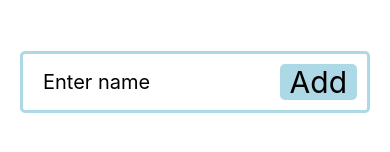
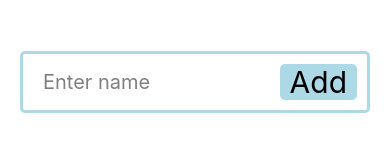
Before and after one commit to joakim-ha/countingstuff, a React Native app: screen / in a window 390 px wide. Shown: the part 686-838 px from the top of the page. Built offline with nearby package versions, Linux system fonts and the light colour scheme.

Commit message:
Refactor and add small user specific functionalities using useRef

```diff
--- a/App.js
+++ b/App.js
@@ -1,6 +1,6 @@
 import AsyncStorage from "@react-native-async-storage/async-storage";
 import { StatusBar } from "expo-status-bar";
-import { useState, useEffect } from "react";
+import { useState, useEffect, useRef } from "react";
 import {
   KeyboardAvoidingView,
   ScrollView,
@@ -14,8 +14,11 @@ import { SafeAreaView, SafeAreaProvider } from "react-native-safe-area-context";
 import { AddRow } from "./components/AddRow";
 import { CountableRow } from "./components/CountableRow";
 import { loadCountables, saveCountables } from "./storage/CountableStorage";
+import ValidationService from "./utils/validation";
 
 export default function App() {
+  const scrollViewRef = useRef(null);
+
   const [countables, setCountables] = useState([]);
   const [isLoaded, setIsLoaded] = useState(false);
 
@@ -45,16 +48,11 @@ export default function App() {
     sortCountablesByCount();
   };
 
-  const addNewCountable = (name) => {
-    if (name === "") {
-      console.warn("Item name cannot be empty.");
+  const addNewCountable = (name, index) => {
+    if (!ValidationService.addRowValidation(name, countables, index)) {
       return;
     }
-
-    if (countables.some((countable) => countable.name === name)) {
-      console.warn("Item already exists.");
-      return;
-    }
+    scrollViewRef.current.scrollToEnd({ animated: true });
 
     const newState = [...countables, { name, count: 0 }];
     setCountables(newState);
@@ -69,26 +67,6 @@ export default function App() {
     }
   };
 
-  /*   const renderRightActions = () => {
-    return (
-      <TouchableOpacity
-        style={{
-          backgroundColor: "red",
-          justifyContent: "center",
-          alignItems: "center",
-          width: 100,
-          height: "100%",
-        }}
-        onPress={() => {
-          // Implement your delete action here
-          console.log("Item deleted");
-        }}
-      >
-        <Text style={{ color: "white" }}>Delete</Text>
-      </TouchableOpacity>
-    );
-  }; */
-
   // https://medium.com/@nickyang0501/keyboardavoidingview-not-working-properly-c413c0a200d4
 
   return (
@@ -98,7 +76,7 @@ export default function App() {
     >
       <SafeAreaProvider>
         <SafeAreaView style={styles.container}>
-          <ScrollView>
+          <ScrollView ref={scrollViewRef}>
             {countables.length === 0 ? (
               <Text style={styles.noCountablesText}>
                 Chirp chirp... no birds here. Get out of your house and start
--- a/components/AddRow.js
+++ b/components/AddRow.js
@@ -2,6 +2,7 @@ import { useState } from "react";
 import { View, TextInput, StyleSheet, Keyboard } from "react-native";
 
 import { CountableButton } from "./CountableButton";
+import { CommonStyles } from "../styles/CommonStyles";
 
 export const AddRow = ({ addNewCountable }) => {
   const [name, setName] = useState("");
@@ -10,10 +11,11 @@ export const AddRow = ({ addNewCountable }) => {
     <View style={styles.addRowContainer}>
       <View style={styles.inputContainer}>
         <TextInput
-          style={styles.text}
+          style={CommonStyles.textInput}
           placeholder="Enter name"
           onChangeText={(text) => setName(text)}
           value={name}
+          maxLength={25}
         />
       </View>
       <CountableButton
@@ -45,9 +47,4 @@ const styles = StyleSheet.create({
     flex: 1,
     marginRight: 5,
   },
-  text: {
-    fontSize: 20,
-    flexShrink: 1,
-    paddingEnd: 0,
-  },
 });
--- a/styles/CommonStyles.js
+++ b/styles/CommonStyles.js
@@ -4,4 +4,10 @@ export const CommonStyles = StyleSheet.create({
   textItem: {
     fontSize: 30,
   },
+  textInput: {
+    fontSize: 20,
+    flexShrink: 1,
+    paddingEnd: 0,
+    color: "grey",
+  },
 });
--- /dev/null
+++ b/utils/validation.js
@@ -0,0 +1,20 @@
+const addRowValidation = (name, countables, index) => {
+  if (name === "") {
+    console.warn("Item name cannot be empty.");
+    return false;
+  }
+
+  if (
+    countables.some((countable, i) => countable.name === name && i !== index)
+  ) {
+    console.warn("Item already exists.");
+    return false;
+  }
+  return true;
+};
+
+const ValidationService = {
+  addRowValidation,
+};
+
+export default ValidationService;
```
